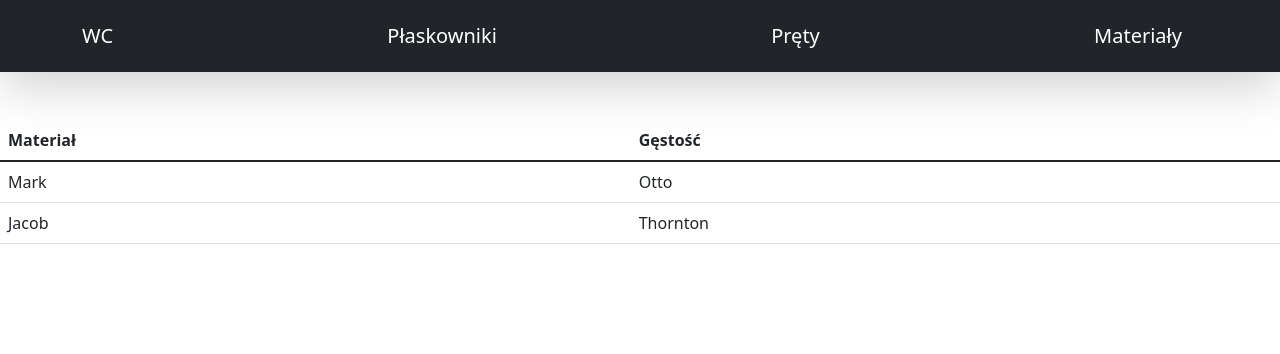
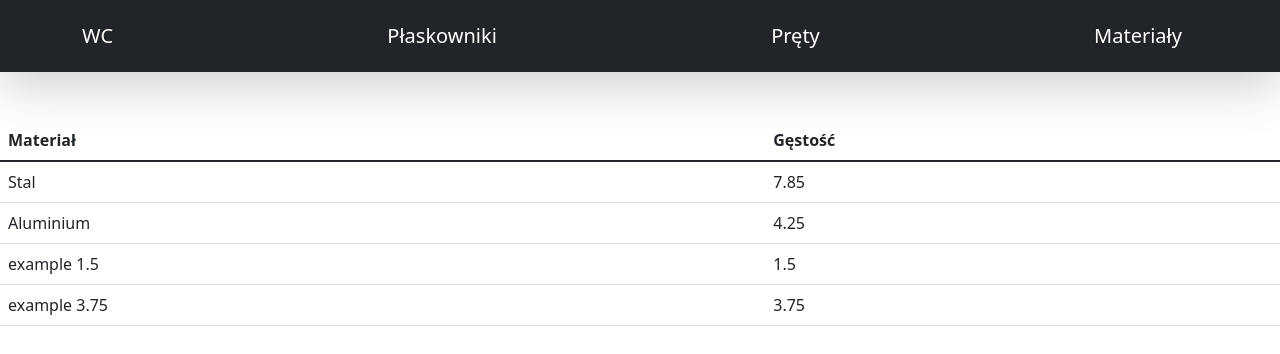
Before and after one commit to wowvaqa/wc, a React (Create React App) app: page /materials in a window 1280 px wide. Shown: the top 354 px of the page. Built offline with nearby package versions, Linux system fonts and the light colour scheme.

Commit message:
Add: Table Material functionality

```diff
--- a/src/Context.js
+++ b/src/Context.js
@@ -1,23 +1,25 @@
 import React, { useState, useContext } from "react";
+import { materialsDensity } from "./assetes/materialsDensity";
 
 // Kontekst aplikacji
 const AppContext = React.createContext();
 
 const AppProvider = ({ children }) => {
   /**
-   * Testowy useState, jeszcze nie wiem po co tu jest ;-)
+   * Gęstość materiału
    */
-  const [testState, setTestState] = useState(false);
+  const [materialsDensityState, setMaterialsDensityState] =
+    useState(materialsDensity);
 
   /**
    * Zmienia testowy state na przeciwny
    */
-  const changeTestState = () => {
-    setTestState(!testState);
-  };
+  const setMaterialDensityList = () => {};
 
   return (
-    <AppContext.Provider value={{ testState, changeTestState }}>
+    <AppContext.Provider
+      value={{ materialsDensityState, setMaterialDensityList }}
+    >
       {children}
     </AppContext.Provider>
   );
--- a/src/assetes/materialsDensity.js
+++ b/src/assetes/materialsDensity.js
@@ -1,6 +1,6 @@
 export const materialsDensity = [
-  { id: 1, name: "steel", density: 7.85 },
-  { id: 2, name: "aluminium", density: 4.25 },
-  { id: 3, name: "example 1.5", density: 1.5 },
-  { id: 4, name: "example 3.75", density: 3.75 },
+  { id: 1, material: "Stal", density: 7.85 },
+  { id: 2, material: "Aluminium", density: 4.25 },
+  { id: 3, material: "example 1.5", density: 1.5 },
+  { id: 4, material: "example 3.75", density: 3.75 },
 ];
--- a/src/views/MaterialsView.js
+++ b/src/views/MaterialsView.js
@@ -1,8 +1,10 @@
 import React from "react";
 
-import { materialsDensity } from "../assetes/materialsDensity";
+import { useGlobalContext } from "../Context";
 
 const MaterialsView = () => {
+  const { materialsDensityState } = useGlobalContext();
+
   return (
     <>
       <table className="table">
@@ -13,14 +15,15 @@ const MaterialsView = () => {
           </tr>
         </thead>
         <tbody>
-          <tr>
-            <td>Mark</td>
-            <td>Otto</td>
-          </tr>
-          <tr>
-            <td>Jacob</td>
-            <td>Thornton</td>
-          </tr>
+          {materialsDensityState.map((materialItem) => {
+            const { id, material, density } = materialItem;
+            return (
+              <tr key={id}>
+                <td>{material}</td>
+                <td>{density}</td>
+              </tr>
+            );
+          })}
         </tbody>
       </table>
     </>
```
